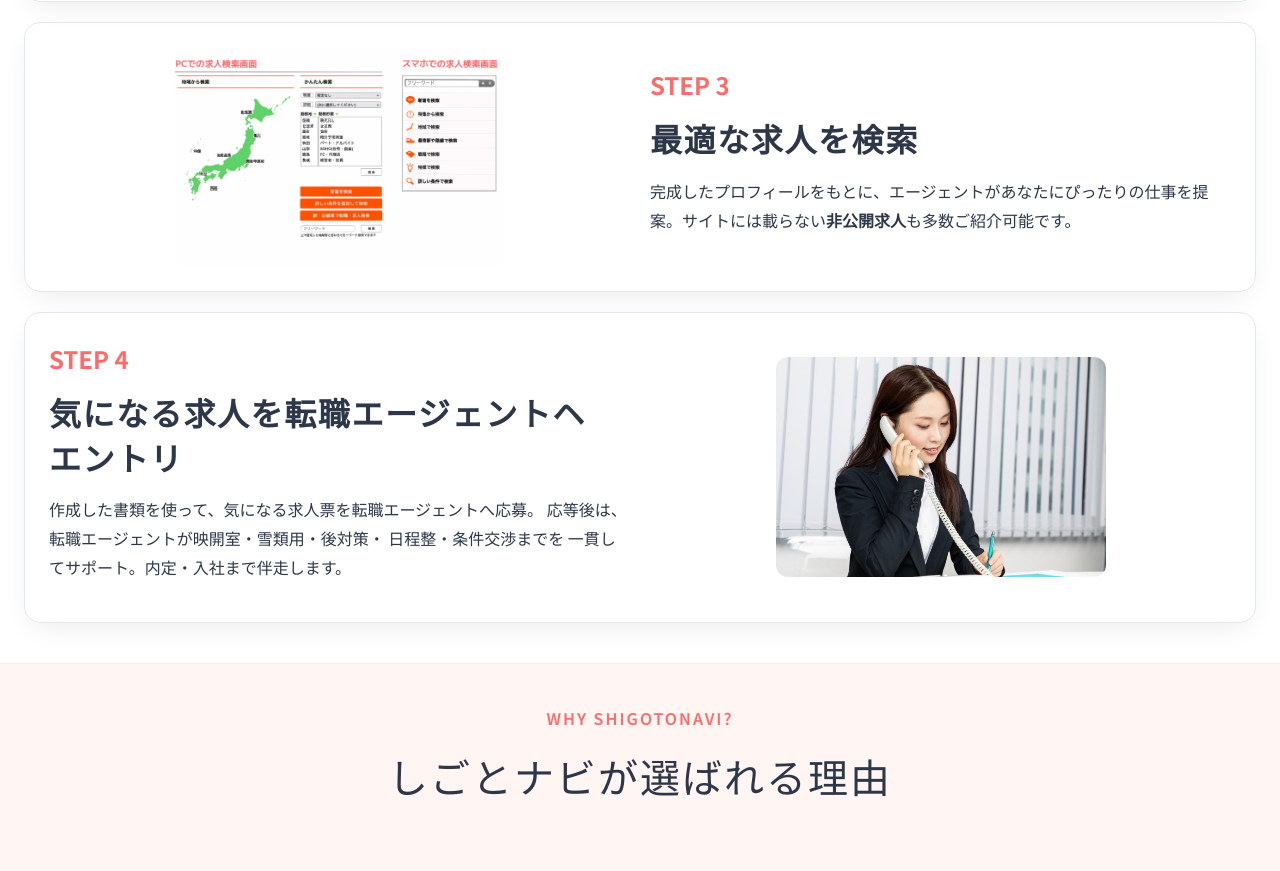
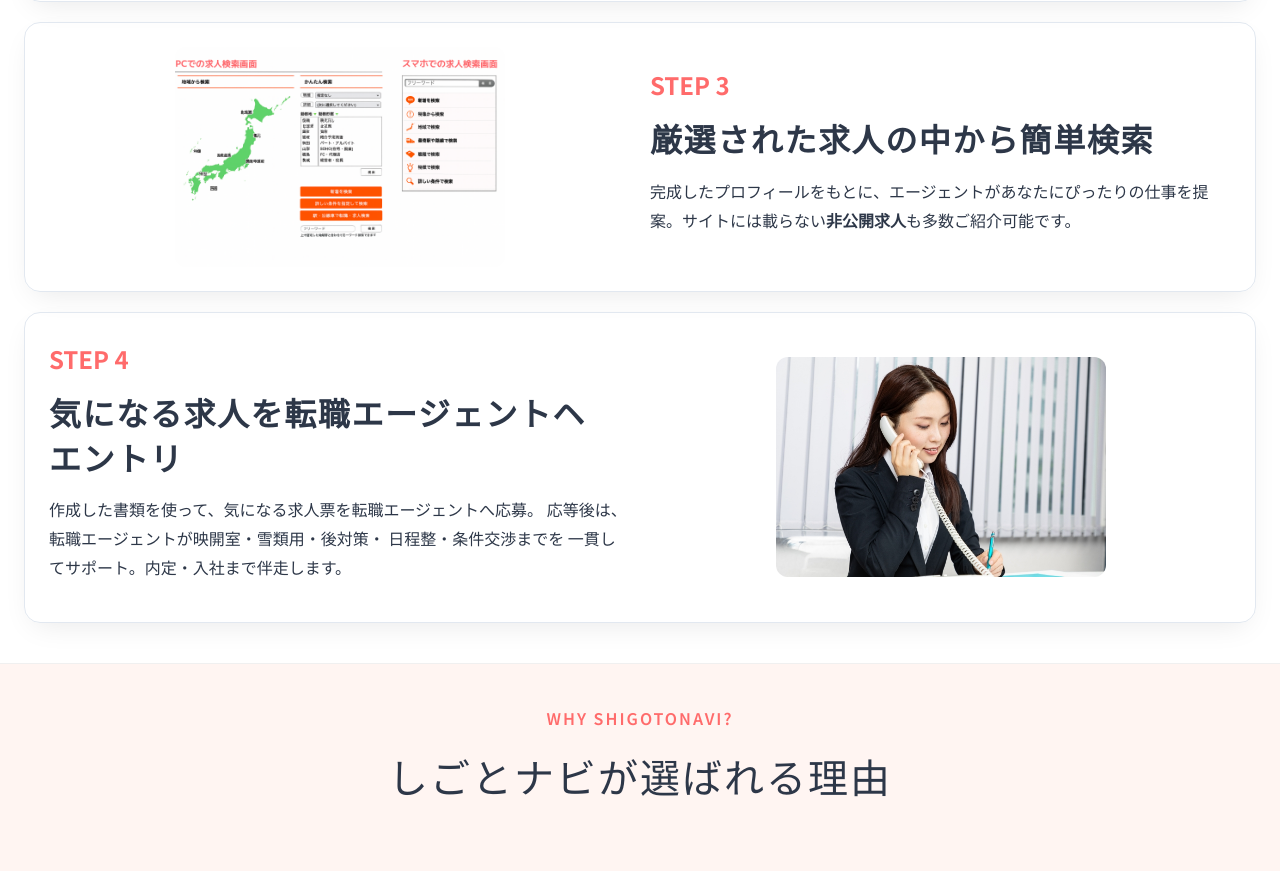
Before and after one commit to sherzot/newlp.shigotonavi, a plain HTML site: page index.html in a window 1280 px wide. Shown: the part 1491-2362 px from the top of the page. Drawn offline with Linux system fonts and the light colour scheme; a web font is replaced by a local one.

Commit message:
アップデート

```diff
--- a/index.html
+++ b/index.html
@@ -93,8 +93,8 @@
             </div>
             <div class="step-content">
               <div class="step-number">STEP 3</div>
-              <h3 class="step-title">最適な求人を検索</h3>
-              <h3 class="step-title2">最適な求人を検索</h3>
+              <h3 class="step-title">厳選された求人の中から簡単検索</h3>
+              <h3 class="step-title2">厳選された求人の<br />中から簡単検索</h3>
               <p>完成したプロフィールをもとに、エージェントがあなたにぴったりの仕事を提案。サイトには載らない<strong>非公開求人</strong>も多数ご紹介可能です。</p>
             </div>
           </div>
```
